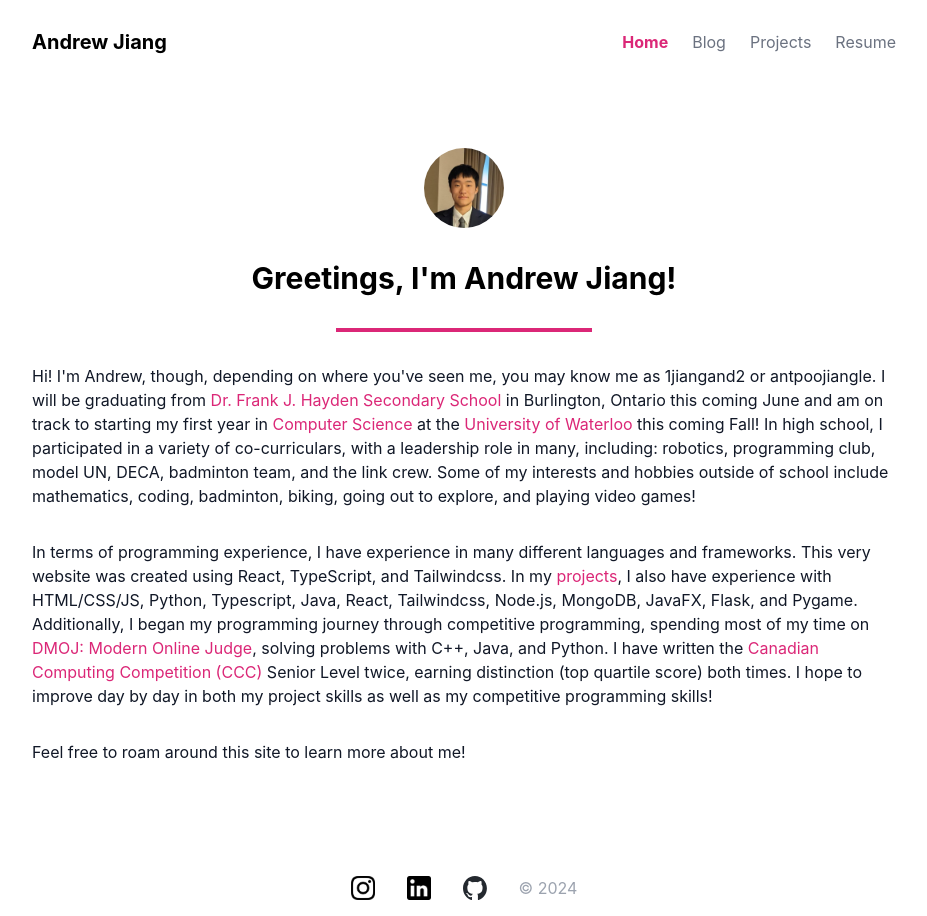
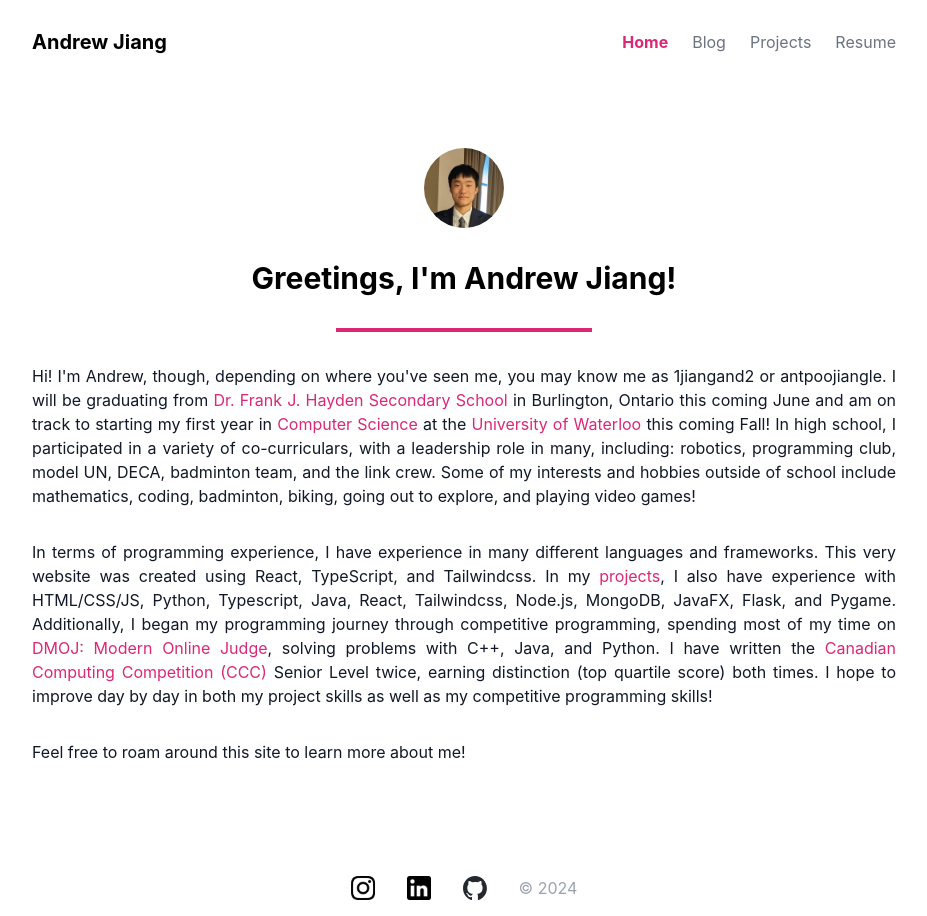
Before and after one commit to antpoo/antpoo.github.io, a React (Create React App) app: page / in a window 1280 px wide. Shown: the whole page, without its empty margins (176-1103 px from the left). Built offline with nearby package versions, Linux system fonts and the light colour scheme.

Commit message:
justify text

```diff
--- a/src/App.tsx
+++ b/src/App.tsx
@@ -13,7 +13,7 @@
 function App() {
   return (
     <HashRouter>
-      <div className="flex flex-col max-w-4xl min-h-screen p-4 mx-auto">
+      <div className="flex flex-col max-w-4xl min-h-screen p-4 mx-auto text-justify">
         <header className="sticky top-0 z-50 bg-white">
           <Navbar />
         </header>
```
